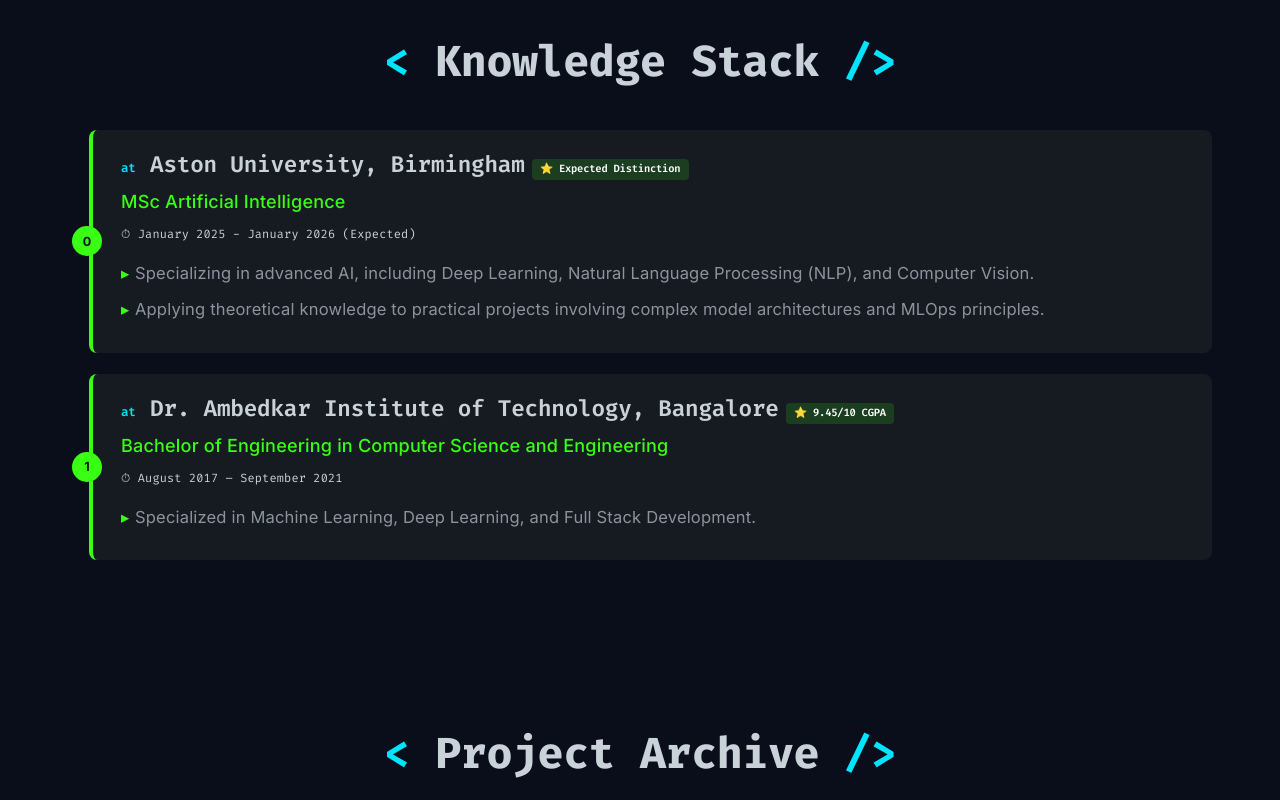
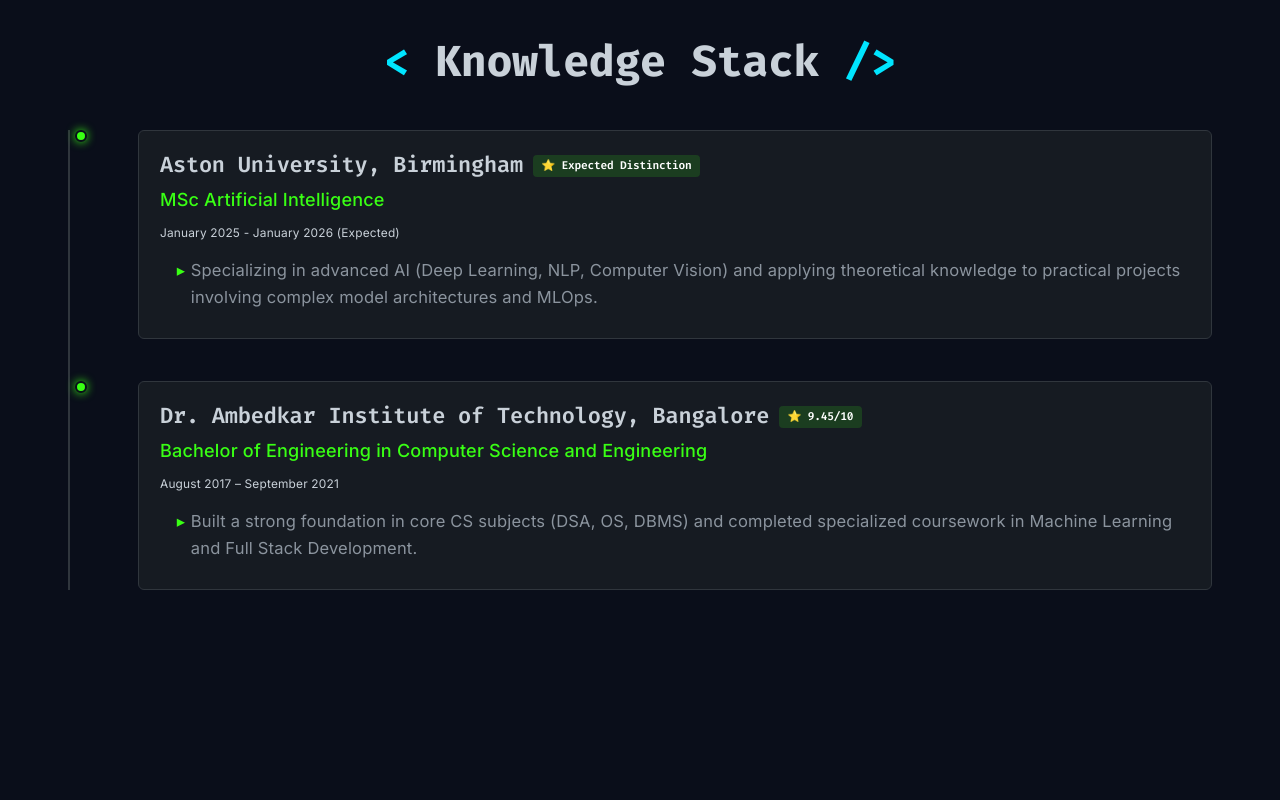
Before and after one commit to iammanoj807/profile, a React (Vite) app: page / in a window 1280 px wide. Shown: the part 1560-2360 px from the top of the page. Built offline with nearby package versions, Linux system fonts and the light colour scheme; some icons are missing.

Commit message:
Optimize mobile hero spacing

```diff
--- a/src/components/EducationSection.jsx
+++ b/src/components/EducationSection.jsx
@@ -16,32 +16,47 @@
             >
                 Knowledge Stack
             </motion.h2>
-            <div className="education-stack">
-                {portfolioData.education.slice(0, 2).map((edu, index) => (
+            <div className="timeline" ref={ref}>
+                {portfolioData.education.map((edu, index) => (
                     <motion.div
                         key={index}
-                        className="stack-frame"
-                        data-index={index}
+                        className="timeline-item"
                         initial={{ opacity: 0, x: -50 }}
                         animate={inView ? { opacity: 1, x: 0 } : {}}
-                        transition={{ duration: 0.6, delay: index * 0.15 }}
+                        transition={{ duration: 0.6, delay: index * 0.2 }}
                     >
+                        <motion.div
+                            className="timeline-dot"
+                            initial={{ scale: 0 }}
+                            animate={inView ? { scale: 1 } : {}}
+                            transition={{ duration: 0.4, delay: index * 0.2 }}
+                        />
+                        <div className="timeline-card">
                             <h3>
                                 {edu.title}
                                 {edu.expected_distinction && (
-                                <span className="distinction-badge">⭐ Expected Distinction</span>
+                                    <span className="distinction-badge" style={{ marginLeft: '10px', fontSize: '0.8rem', verticalAlign: 'middle' }}>
+                                        ⭐ Expected Distinction
+                                    </span>
                                 )}
                                 {edu.cgpa && (
-                                <span className="distinction-badge">⭐ {edu.cgpa} CGPA</span>
+                                    <span className="distinction-badge" style={{ marginLeft: '10px', fontSize: '0.8rem', verticalAlign: 'middle' }}>
+                                        ⭐ {edu.cgpa}
+                                    </span>
                                 )}
                             </h3>
-                        <div className="stack-subtitle">{edu.subtitle}</div>
-                        <div className="stack-duration" style={{ color: '#c9d1d9' }}>{edu.duration}</div>
-                        <ul className="stack-description">
+                            <div className="stack-subtitle" style={{ color: 'var(--accent-green)', marginBottom: '0.5rem', fontWeight: 500 }}>
+                                {edu.subtitle}
+                            </div>
+                            <div className="duration" style={{ color: '#c9d1d9', marginBottom: '1rem', fontSize: '0.85rem' }}>
+                                {edu.duration}
+                            </div>
+                            <ul className="stack-description" style={{ paddingLeft: '1.2rem', margin: 0 }}>
                                 {edu.descriptions.map((desc, i) => (
-                                <li key={i}>{desc}</li>
+                                    <li key={i} style={{ color: 'var(--text-secondary)', lineHeight: 1.6 }}>{desc}</li>
                                 ))}
                             </ul>
+                        </div>
                     </motion.div>
                 ))}
             </div>
--- a/src/data/portfolioData.js
+++ b/src/data/portfolioData.js
@@ -91,14 +91,16 @@
             company_logo: "https://upload.wikimedia.org/wikipedia/commons/c/cd/Accenture.svg",
             duration: "October 2021 - October 2023",
             location: "Bengaluru, Karnataka, India",
-            description: "Developed full-stack enterprise applications in an Agile team and optimized a key API, achieving a 40% reduction in response time for a high-traffic service."
+            description: "Developed full-stack enterprise applications in an Agile team and optimized a key API, achieving a 40% reduction in response time for a high-traffic service.",
+            skills: ["Java", "Spring Boot", "Microservices", "React", "AWS"]
         },
         {
             title: "Web Development Intern",
             company: "The Sparks Foundation",
             duration: "October 2020 - November 2020",
             location: "Remote",
-            description: "Engineered secure authentication modules and improved application performance by 30% through strategic code splitting and caching."
+            description: "Engineered secure authentication modules and improved application performance by 30% through strategic code splitting and caching.",
+            skills: ["Web Development", "JavaScript", "Security", "Performance Optimization"]
         }
     ],
 
@@ -109,8 +111,7 @@
             duration: "January 2025 - January 2026 (Expected)",
             expected_distinction: true,
             descriptions: [
-                "Specializing in advanced AI, including Deep Learning, Natural Language Processing (NLP), and Computer Vision.",
-                "Applying theoretical knowledge to practical projects involving complex model architectures and MLOps principles."
+                "Specializing in advanced AI (Deep Learning, NLP, Computer Vision) and applying theoretical knowledge to practical projects involving complex model architectures and MLOps."
             ]
         },
         {
@@ -119,23 +120,7 @@
             duration: "August 2017 – September 2021",
             cgpa: "9.45/10",
             descriptions: [
-                "Specialized in Machine Learning, Deep Learning, and Full Stack Development."
-            ]
-        },
-        {
-            title: "Manimukunda College/HSS",
-            subtitle: "Higher Secondary Education (+2)",
-            duration: "2015 - 2017",
-            descriptions: [
-                "Awarded the Mahatma Gandhi Scholarship for academic excellence."
-            ]
-        },
-        {
-            title: "New Horizon Institute",
-            subtitle: "Secondary Education Examination (Class 10)",
-            duration: "2014 - 2015",
-            descriptions: [
-                "Achieved a Distinction with 85.63%."
+                "Built a strong foundation in core CS subjects (DSA, OS, DBMS) and completed specialized coursework in Machine Learning and Full Stack Development."
             ]
         }
     ],
--- a/src/index.css
+++ b/src/index.css
@@ -3256,10 +3256,11 @@
   .hero-content {
     flex-direction: column;
     text-align: center;
+    gap: 0rem;
   }
 
   .hero-animation {
-    margin-top: 2rem;
+    margin-top: -1.2rem;
     margin-bottom: 0;
     width: 100%;
   }
```
Lines whose indentation alone changed are shown as unchanged.
